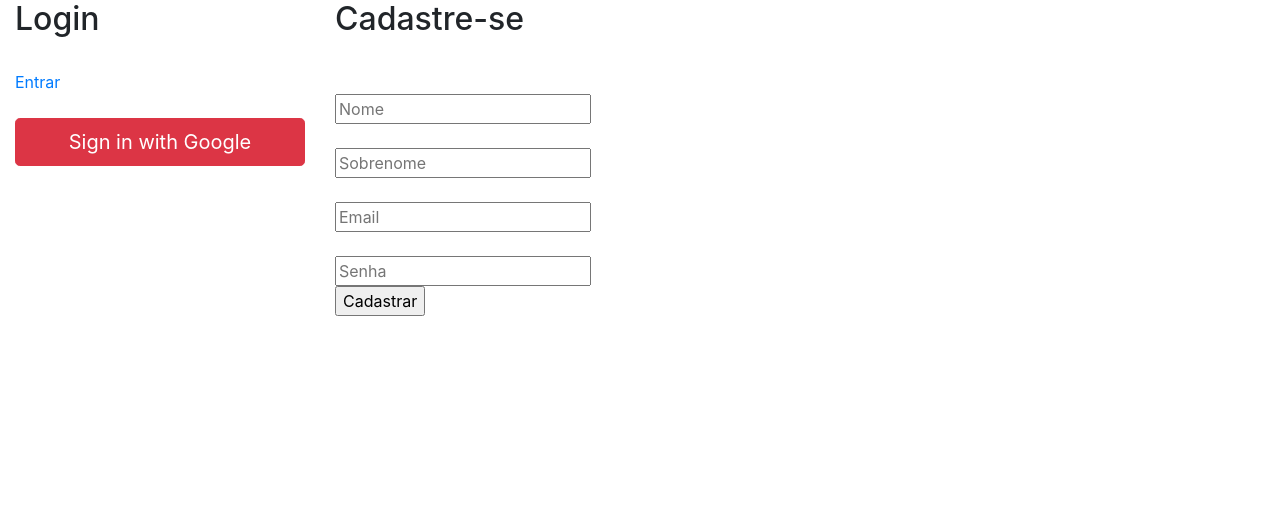
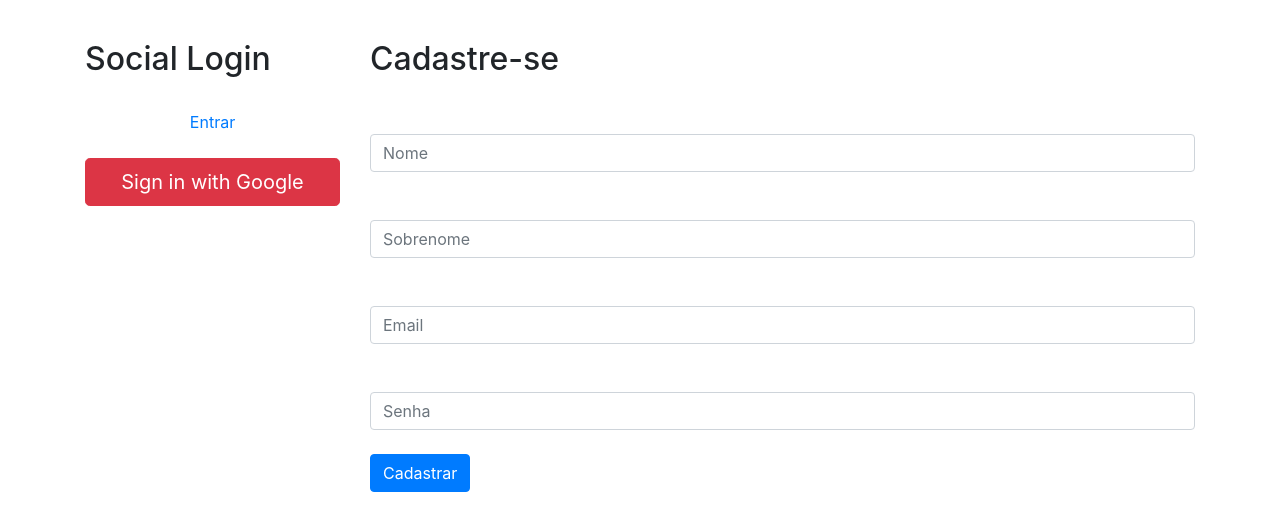
Before and after one commit to josevictorp81/Social-Login, a Django app: page /accounts/signup/ in a window 1280 px wide. Shown: the top 531 px of the page. Run offline with Django 3.2, Linux system fonts and the light colour scheme; some libraries are stand-ins or nearby versions.

Commit message:
alterando templates

```diff
--- a/requirements.txt
+++ b/requirements.txt
@@ -6,6 +6,7 @@ cryptography==36.0.2
 defusedxml==0.7.1
 Django==3.2.12
 django-allauth==0.49.0
+django-widget-tweaks==1.4.12
 idna==3.3
 oauthlib==3.2.0
 pycparser==2.21
--- a/templates/home.html
+++ b/templates/home.html
@@ -11,7 +11,6 @@
     <title>Login</title>
   </head>
   <body>
-
     <div class="container text-dark mt-5">
         <div class="row justify-content-md-center">
           <div class="col-md-5 p-3">
@@ -19,9 +18,9 @@
                 {% if user.is_authenticated %}
                 <p>Welcome, {{ user.username }}!</p>
                 <br>
-                <a href="{% url 'account_logout' %}">Sair</a>
+                <a href="{% url 'logout' %}">Sair</a>
                 {% else %}
-                <h1>Welcome Friend, please <a href="{% url 'account_login' %}">Login</a></h1>
+                <h1>Welcome Friend, please <a href="{% url 'login' %}">Login</a></h1>
                 {% endif %}
           </div>
         </div>
--- a/templates/registration/register.html
+++ b/templates/registration/register.html
@@ -10,13 +10,13 @@
     <title>{% block title %} {% endblock %}</title>
 </head>
 <body>
-    <div class="container-fluid">
+    <div class="container" style="margin-top: 40px;">
         <div class="row">
-            <div class="col-md-3 sidebar">
-                <div class="logo_sidebar">
-                    <h2 class="logo">Login</h2>
+            <div class="col-md-3">
+                <div>
+                    <h2>Social Login</h2>
                 </div>
-                <div class="corpo_sidebar">
+                <div class="text-center">
                     <div>
                         <br>
                         <a class="btn_login" href="{% url 'login' %}">Entrar</a>
@@ -28,24 +28,24 @@
                 </div>
             </div>
             <div class="col-md-9">
-                <div class="area_cadastrar">
-                    <h2 class="titulo_area_cadastrar">Cadastre-se</h2>
+                <div>
+                    <h2>Cadastre-se</h2>
                     <br>
                     <br>
                     <form action="{% url 'register' %}" method="POST">
                         {% csrf_token %}
-                        {% render_field form.first_name class="input_cadastrar" placeholder="Nome" %}
+                        {% render_field form.first_name class="form-control" placeholder="Nome" %}
                         <br>
                         <br>
-                        {% render_field form.last_name class="input_cadastrar" placeholder="Sobrenome" %}
+                        {% render_field form.last_name class="form-control" placeholder="Sobrenome" %}
                         <br>
                         <br>
-                        {% render_field form.email class="input_cadastrar" placeholder="Email" %}
+                        {% render_field form.email class="form-control" placeholder="Email" %}
                         <br>
                         <br>
-                        {% render_field form.password class="input_cadastrar" placeholder="Senha" type="password" %}
+                        {% render_field form.password class="form-control" placeholder="Senha" type="password" %}
                         <br>
-                        <input class="btn_cadastrar" type="submit" value="Cadastrar">
+                        <button type="submit" class="btn btn-primary">Cadastrar</button>
                     </form>
                 </div>
             </div>
```
Also changed, not shown: templates/registration/login.html (+11 -11 lines), login/settings.py (line endings or trailing spaces).
